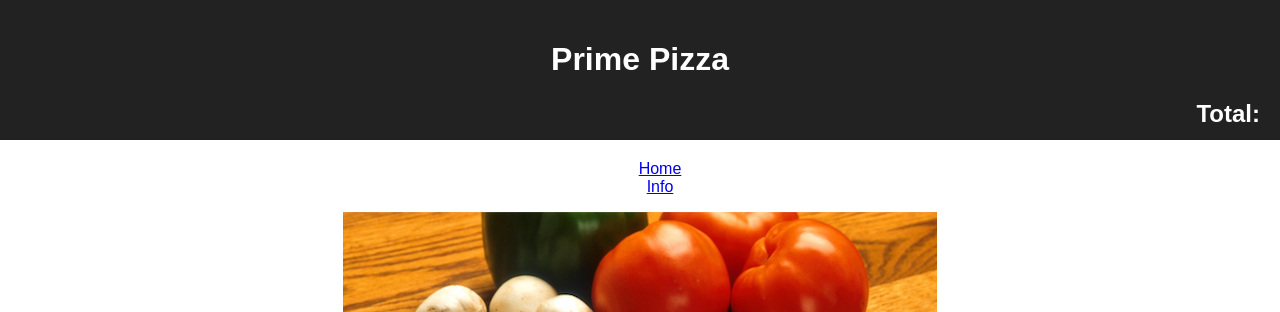
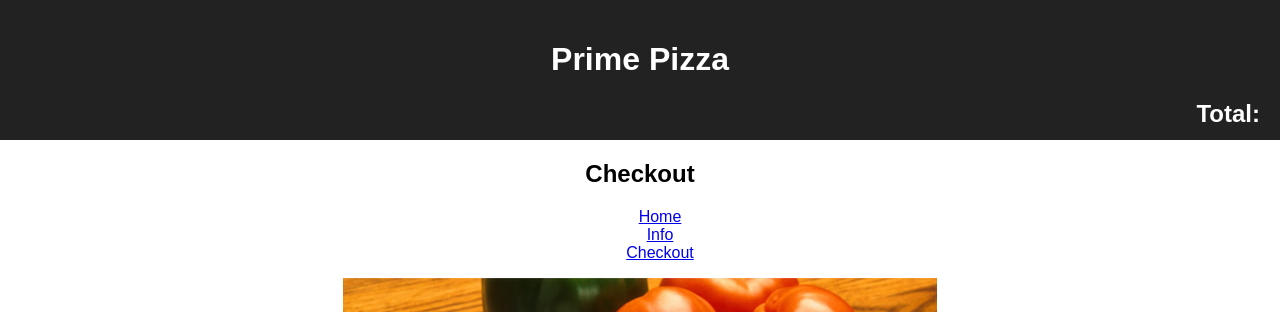
Before and after one commit to Jbaxend1/redux-pizza-parlor, a React (Create React App) app: page /#/checkout in a window 1280 px wide. Shown: the top 312 px of the page. Built offline with nearby package versions, Linux system fonts and the light colour scheme; no server answers.

Commit message:
checkout component created

```diff
--- a/package.json
+++ b/package.json
@@ -2,7 +2,7 @@
   "name": "redux-pizza-parlor",
   "version": "0.2.0",
   "private": true,
-  "proxy": "http://localhost:5000",
+  "proxy": "http://localhost:5001",
   "dependencies": {
     "axios": "^0.21.1",
     "pg": "^8.2.1",
--- a/src/components/App/App.jsx
+++ b/src/components/App/App.jsx
@@ -4,6 +4,7 @@ import axios from 'axios';
 import Header from '../Header/Header';
 import PizzaList from '../PizzaList/PizzaList';
 import Info from '../Info/Info';
+import Checkout from '../Checkout/Checkout';
 import './App.css';
 
 function App() {
@@ -35,10 +36,14 @@ function App() {
         <Route exact path="/info">
           <Info />
         </Route>
+        <Route exact path="/checkout">
+          <Checkout />
+        </Route>
 
         <ul>
           <li><Link to="/">Home</Link></li>
           <li><Link to="/info">Info</Link></li>
+          <li><Link to="/checkout">Checkout</Link></li>
         </ul>
       </Router>
 
--- /dev/null
+++ b/src/components/Checkout/Checkout.jsx
@@ -0,0 +1,8 @@
+
+function Checkout() {
+    return(
+        <h2>Checkout</h2>
+    );
+}
+
+export default Checkout;
```
Also changed, not shown: 2 other files (tests, documents, lock files or other folders).
